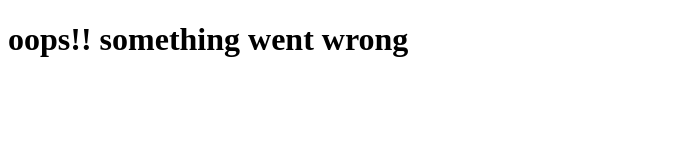
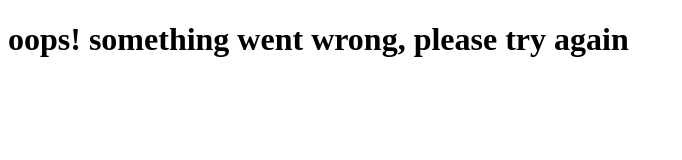
Before and after one commit to Mansi2731/Newsletter-Signup-ms, a website: page failure.html in a window 1280 px wide. Shown: the whole page, without its empty margins (0-682 px from the left). Drawn offline with Linux system fonts and the light colour scheme.

Commit message:
failure.html and .gitignore modified again

```diff
--- a/failure.html
+++ b/failure.html
@@ -6,6 +6,6 @@
     <title>failure</title>
 </head>
 <body>
-    <h1>oops!! something went wrong</h1>
+    <h1>oops! something went wrong, please try again</h1>
 </body>
 </html>
```
Also changed, not shown: 1 other file.
